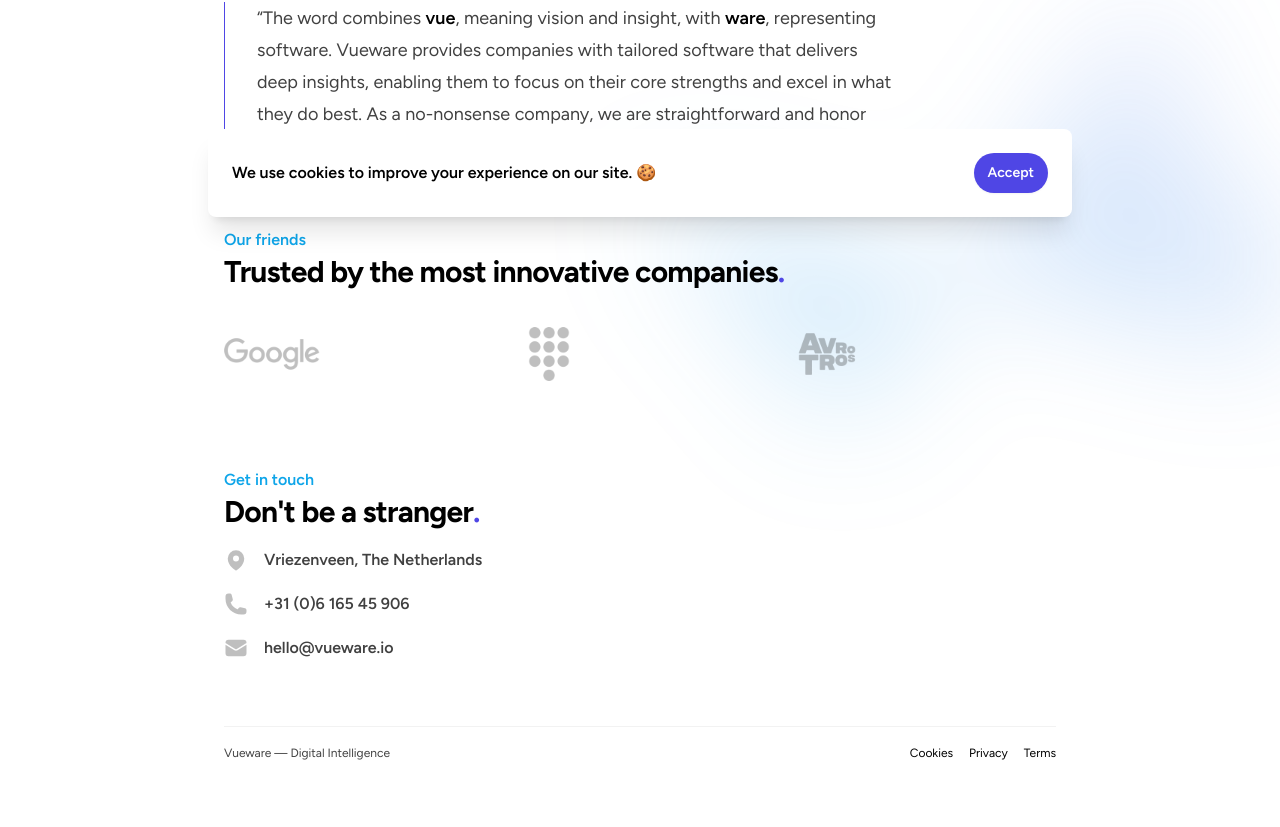
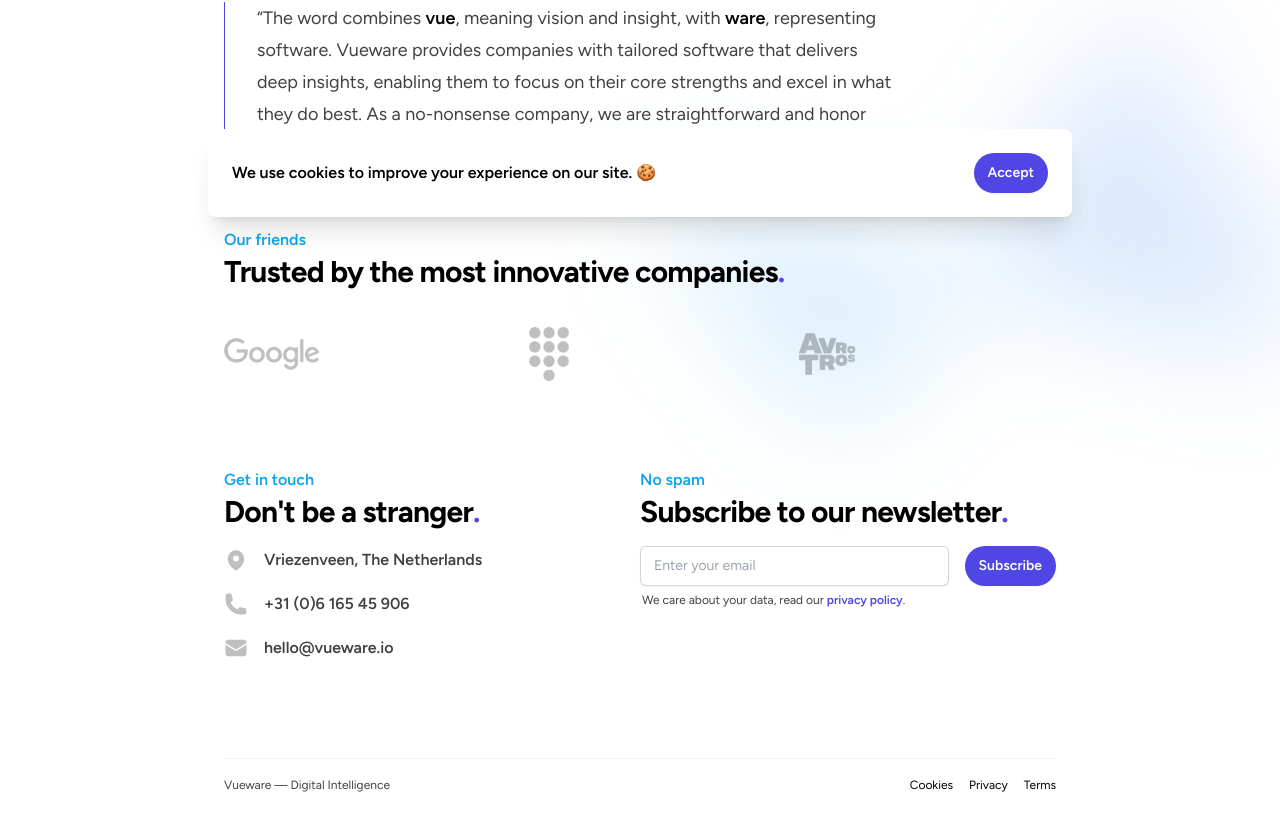
Before and after one commit to vueware/landig-page, a Next.js app: page / in a window 1280 px wide. Shown: the part 567-1394 px from the top of the page. Before the commit the page ends 1362 px from the top, so only its background shows below. Built offline with nearby package versions, Linux system fonts and the light colour scheme; what tailwindcss-animated would draw is missing.

Commit message:
Added newsletter

```diff
--- a/src/app/components/Contact.tsx
+++ b/src/app/components/Contact.tsx
@@ -1,9 +1,10 @@
 import { MapPinIcon, EnvelopeIcon, PhoneIcon } from "@heroicons/react/24/solid";
+import Newsletter from "./Newsletter";
 
 const Contact = () => {
   return (
-    <div id="contact" className="py-8">
-      <div className="max-w-xl lg:mx-0 lg:max-w-lg">
+    <div id="contact" className="py-8 grid grid-cols-1 sm:grid-cols-2 gap-y-16">
+      <div>
         <h3 className="text-base font-semibold leading-7 text-secondary">
           Get in touch
         </h3>
@@ -62,6 +63,7 @@ const Contact = () => {
           </div>
         </dl>
       </div>
+      <Newsletter />
     </div>
   );
 };
--- a/src/app/components/Footer.tsx
+++ b/src/app/components/Footer.tsx
@@ -1,6 +1,6 @@
 const Footer = () => {
   return (
-    <footer className="flex justify-between items-center mt-8 border-t border-black/5 pt-4 text-xs text-black">
+    <footer className="flex justify-between items-center mt-16 border-t border-black/5 pt-4 text-xs text-black">
       <p className="leading-5 text-black/75">Vueware — Digital Intelligence</p>
       <div className="flex gap-x-2 sm:gap-x-4">
         <a href="/" className="hover:text-primary transition">
--- /dev/null
+++ b/src/app/components/Newsletter.tsx
@@ -0,0 +1,46 @@
+const Newsletter = () => {
+  return (
+    <div>
+      <h3 className="text-base font-semibold leading-7 text-secondary">
+        No spam
+      </h3>
+      <h2 className="text-3xl font-bold tracking-tight">
+        Subscribe to our newsletter<span className="text-primary">.</span>
+      </h2>
+      <form className="mt-4 max-w-md">
+        <div className="flex gap-x-4">
+          <label htmlFor="email-address" className="sr-only">
+            Email address
+          </label>
+          <input
+            id="email-address"
+            name="email"
+            type="email"
+            required
+            placeholder="Enter your email"
+            autoComplete="email"
+            className="min-w-0 flex-auto rounded-md border-0 px-3.5 py-2 text-gray-900 shadow-sm ring-1 ring-inset ring-gray-300 placeholder:text-gray-400 focus:ring-2 focus:ring-inset focus:ring-primary sm:text-sm sm:leading-6"
+          />
+          <button
+            type="submit"
+            className="flex-none rounded-full bg-primary px-3.5 py-2.5 text-sm font-semibold text-white shadow-sm hover:bg-secondary focus-visible:outline focus-visible:outline-2 focus-visible:outline-offset-2 focus-visible:outline-primary transition"
+          >
+            Subscribe
+          </button>
+        </div>
+        <p className="mt-0.5 ml-0.5 text-xs leading-6 text-black/75">
+          We care about your data, read our{" "}
+          <a
+            href="#"
+            className="font-semibold text-primary hover:text-secondary transtion"
+          >
+            privacy&nbsp;policy
+          </a>
+          .
+        </p>
+      </form>
+    </div>
+  );
+};
+
+export default Newsletter;
```
